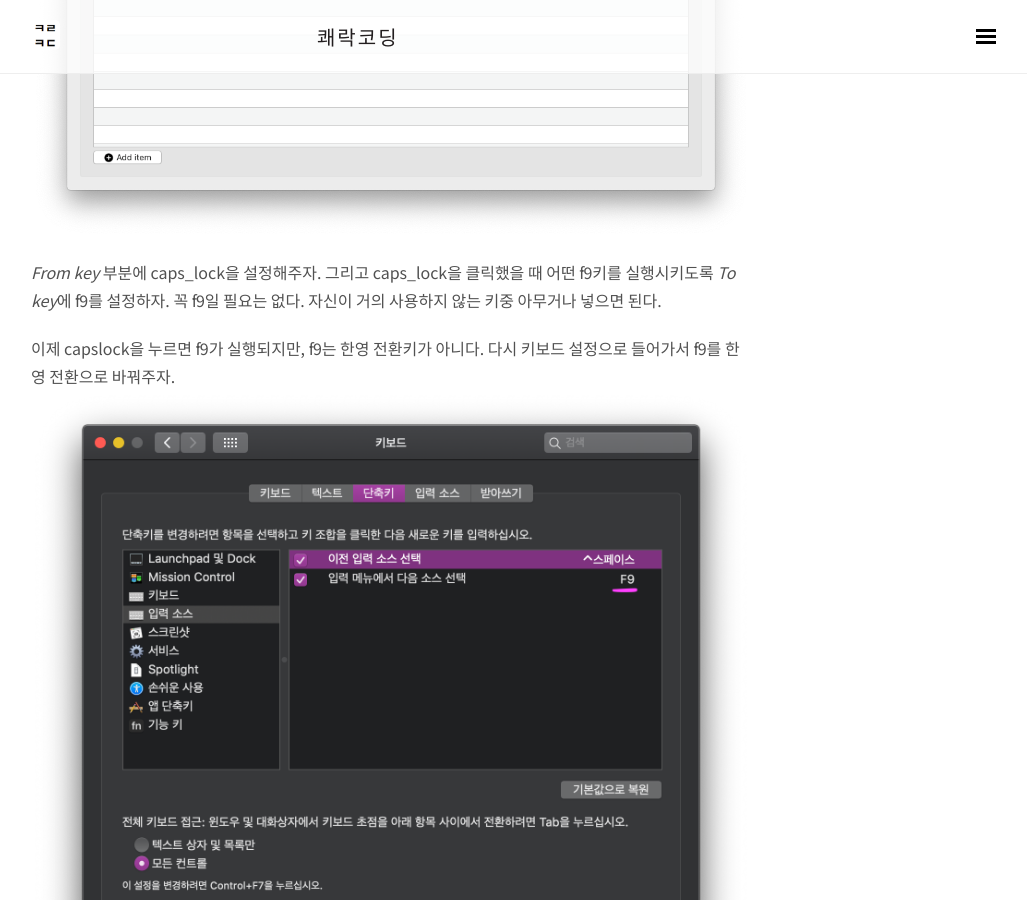
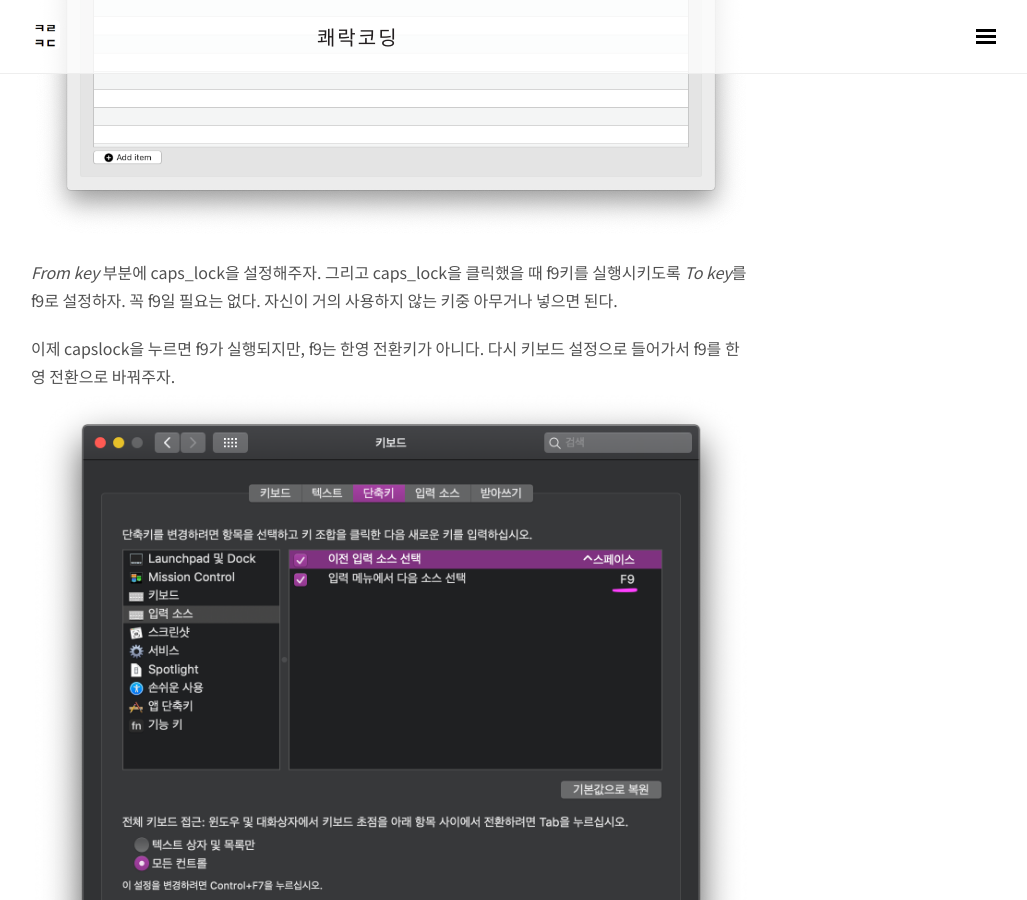
Before and after one commit to wooooooak/wooooooak.github.io, a Jekyll site: the page built from _posts/2019-03-01-맥_한영키_전환_속도_개선.md, in a window 1280 px wide and 900 px high, scrolled down 2679 px. Shown: the whole window, without its empty margins (249-1276 px from the left). Built offline with Jekyll 4.4.1, drawn with Linux system fonts in a browser that asks for light colours; nearby versions of some CDN libraries; some web fonts are replaced; comment, search, counter and statistics services are not loaded.

Commit message:
오탈자 수정

```diff
--- a/_posts/2019-03-01-맥_한영키_전환_속도_개선.md
+++ b/_posts/2019-03-01-맥_한영키_전환_속도_개선.md
@@ -20,7 +20,7 @@ mojave에서는 한영 전환을 capslock으로 한다. capslock으로 한영
 
 capslock 기능을 작업 없음으로 바꾸고 나면 capslock을 눌러도 한영전환이 이뤄지지 않는다. 이제 karabiner-Elements를 사용해 capslock의 기능을 추가해주자.
 ![command_line](/public/img/tip/karabiner5.png)
-*From key* 부분에 caps_lock을 설정해주자. 그리고 caps_lock을 클릭했을 때 어떤 f9키를 실행시키도록 *To key*에 f9를 설정하자. 꼭 f9일 필요는 없다. 자신이 거의 사용하지 않는 키중 아무거나 넣으면 된다.
+*From key* 부분에 caps_lock을 설정해주자. 그리고 caps_lock을 클릭했을 때 f9키를 실행시키도록 *To key*를 f9로 설정하자. 꼭 f9일 필요는 없다. 자신이 거의 사용하지 않는 키중 아무거나 넣으면 된다.
 
 이제 capslock을 누르면 f9가 실행되지만, f9는 한영 전환키가 아니다. 다시 키보드 설정으로 들어가서 f9를 한영 전환으로 바꿔주자.
 ![command_line](/public/img/tip/karabiner6.png)
```
